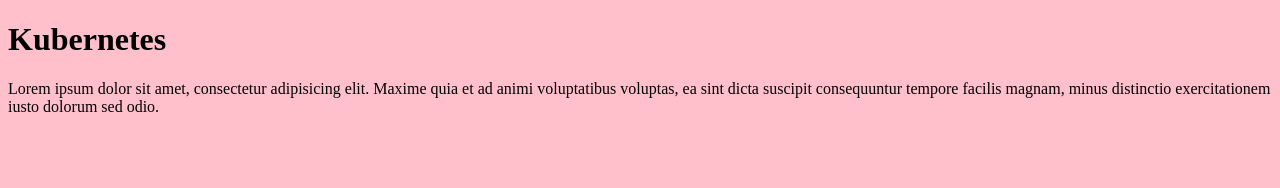
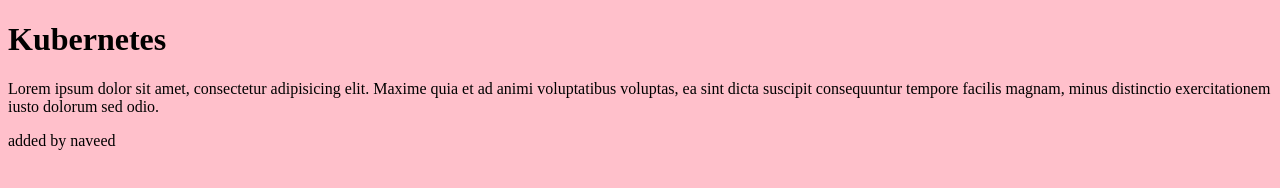
Before and after one commit to naveedtrainer/learn-git, a plain HTML site: page index.html in a window 1280 px wide. Drawn offline with Linux system fonts and the light colour scheme.

Commit message:
new p tag added

```diff
--- a/index.html
+++ b/index.html
@@ -9,5 +9,6 @@
 <body>
     <h1>Kubernetes</h1>
     <p>Lorem ipsum dolor sit amet, consectetur adipisicing elit. Maxime quia et ad animi voluptatibus voluptas, ea sint dicta suscipit consequuntur tempore facilis magnam, minus distinctio exercitationem iusto dolorum sed odio.</p>
+     <p>added by naveed</p>
 </body>
 </html>
```
